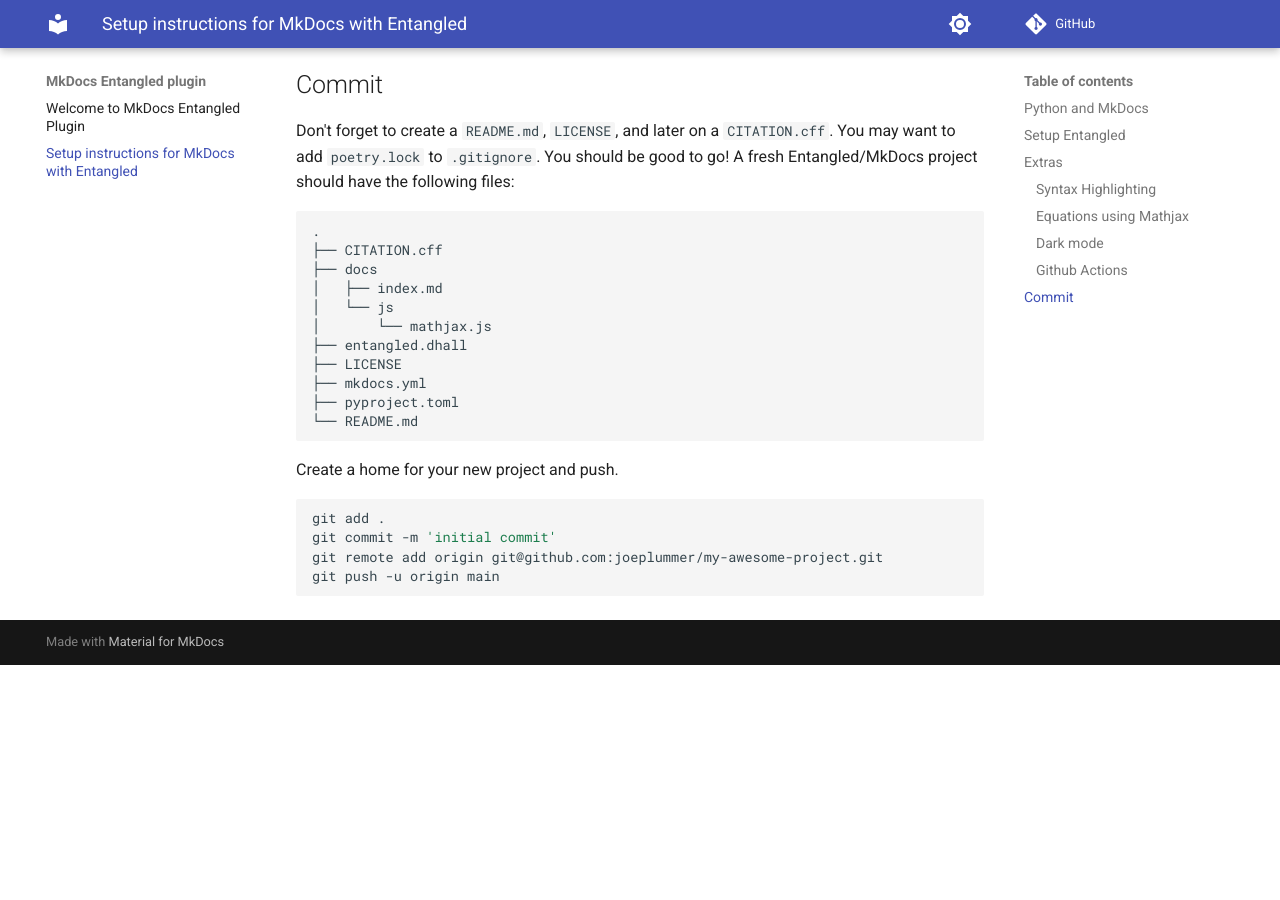
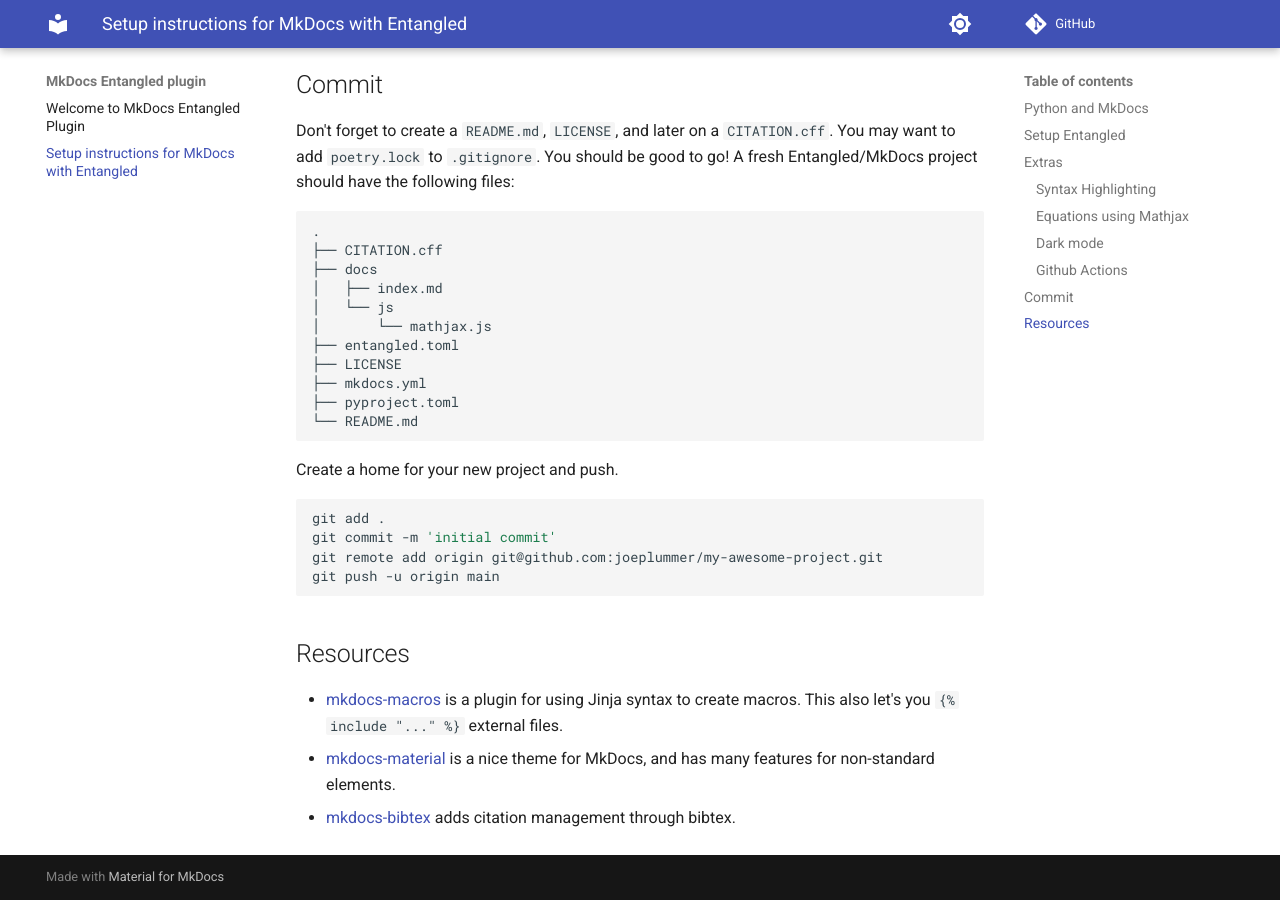
Before and after one commit to entangled/mkdocs-plugin, an MkDocs documentation site: the page built from docs/setup.md, in a window 1280 px wide and 900 px high, scrolled down 3526 px. Built offline with MkDocs 1.6.1 and Material for MkDocs 9.7.7, drawn with Linux system fonts in a browser that asks for light colours; comment, search, counter and statistics services are not loaded; before the commit the page ends 4191 px from its top, so only the background shows below that.

Commit message:
more setup info

````diff
--- a/docs/setup.md
+++ b/docs/setup.md
@@ -213,7 +213,7 @@ You should be good to go! A fresh Entangled/MkDocs project should have the follo
 │   ├── index.md
 │   └── js
 │       └── mathjax.js
-├── entangled.dhall
+├── entangled.toml
 ├── LICENSE
 ├── mkdocs.yml
 ├── pyproject.toml
@@ -228,3 +228,9 @@ git commit -m 'initial commit'
 git remote add origin git@github.com:joeplummer/my-awesome-project.git
 git push -u origin main
 ```
+
+## Resources
+
+- [mkdocs-macros](https://mkdocs-macros-plugin.readthedocs.io/en/latest/) is a plugin for using Jinja syntax to create macros. This also let's you `{% include "..." %}` external files.
+- [mkdocs-material](https://squidfunk.github.io/mkdocs-material/) is a nice theme for MkDocs, and has many features for non-standard elements.
+- [mkdocs-bibtex](https://github.com/shyamd/mkdocs-bibtex/) adds citation management through bibtex.
````
Also changed, not shown: 1 other file.
